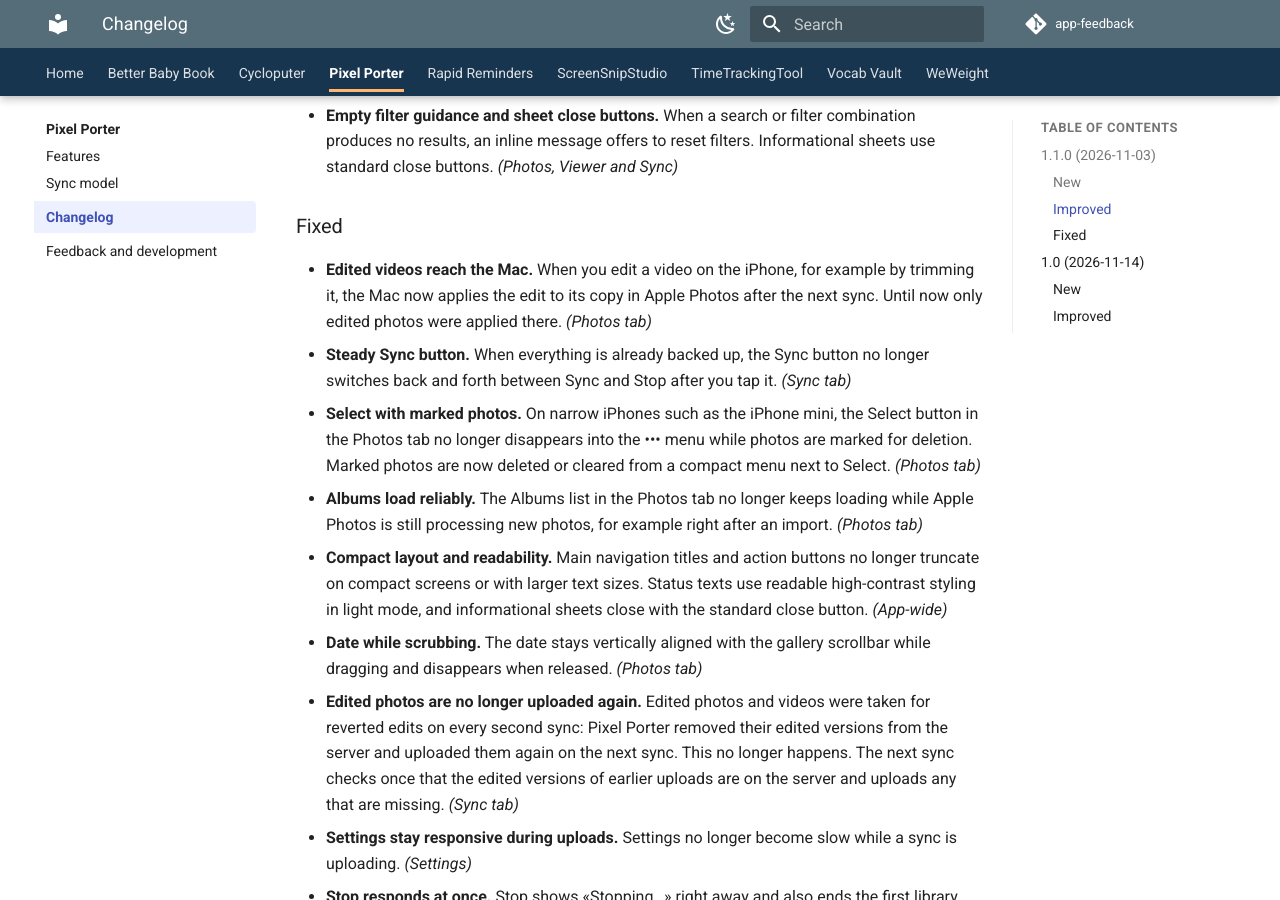
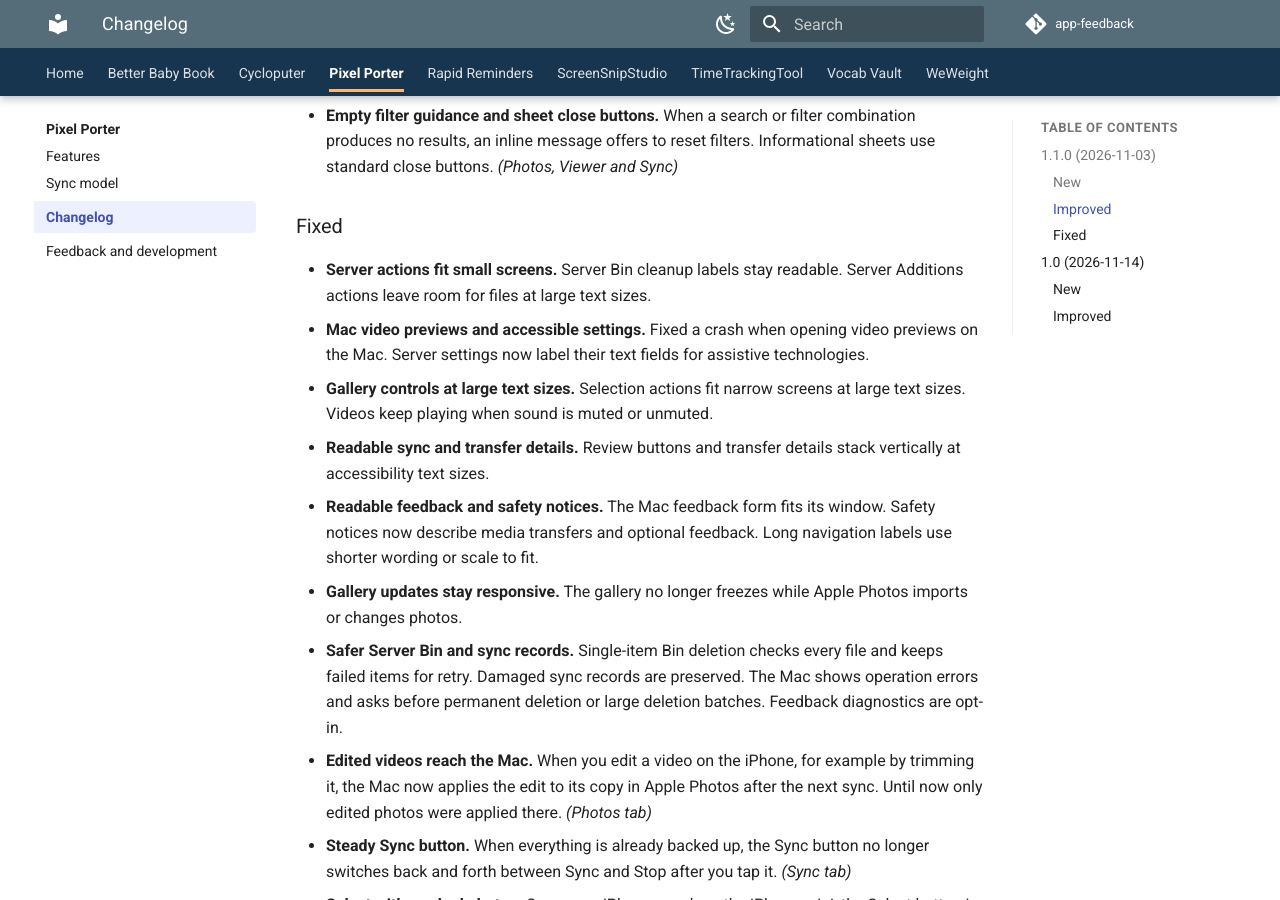
Before and after one commit to CyrilBlum/app-feedback, an MkDocs documentation site: the page built from docs/pixel-porter/changelog.md, in a window 1280 px wide and 900 px high, scrolled down 3061 px. Built offline with MkDocs 1.6.1 and Material for MkDocs 9.7.7, drawn with Linux system fonts in a browser that asks for light colours; comment, search, counter and statistics services are not loaded.

Commit message:
Pixel Porter: changelog for 1.1.0 (build 121)
Co-Authored-By: Claude Opus 5.5 <noreply@anthropic.com>

```diff
--- a/docs/pixel-porter/changelog.md
+++ b/docs/pixel-porter/changelog.md
@@ -47,6 +47,13 @@ All changes to Pixel Porter, newest first. The same list is in the app under Set
 
 ### Fixed
 
+- **Server actions fit small screens.** Server Bin cleanup labels stay readable. Server Additions actions leave room for files at large text sizes.
+- **Mac video previews and accessible settings.** Fixed a crash when opening video previews on the Mac. Server settings now label their text fields for assistive technologies.
+- **Gallery controls at large text sizes.** Selection actions fit narrow screens at large text sizes. Videos keep playing when sound is muted or unmuted.
+- **Readable sync and transfer details.** Review buttons and transfer details stack vertically at accessibility text sizes.
+- **Readable feedback and safety notices.** The Mac feedback form fits its window. Safety notices now describe media transfers and optional feedback. Long navigation labels use shorter wording or scale to fit.
+- **Gallery updates stay responsive.** The gallery no longer freezes while Apple Photos imports or changes photos.
+- **Safer Server Bin and sync records.** Single-item Bin deletion checks every file and keeps failed items for retry. Damaged sync records are preserved. The Mac shows operation errors and asks before permanent deletion or large deletion batches. Feedback diagnostics are opt-in.
 - **Edited videos reach the Mac.** When you edit a video on the iPhone, for example by trimming it, the Mac now applies the edit to its copy in Apple Photos after the next sync. Until now only edited photos were applied there. *(Photos tab)*
 - **Steady Sync button.** When everything is already backed up, the Sync button no longer switches back and forth between Sync and Stop after you tap it. *(Sync tab)*
 - **Select with marked photos.** On narrow iPhones such as the iPhone mini, the Select button in the Photos tab no longer disappears into the ••• menu while photos are marked for deletion. Marked photos are now deleted or cleared from a compact menu next to Select. *(Photos tab)*
```
